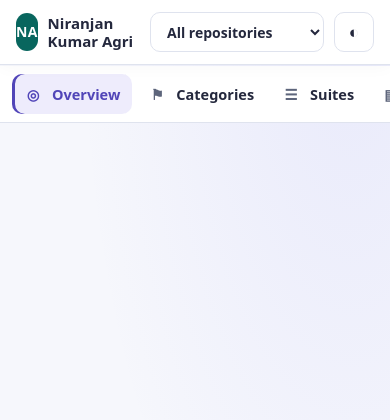
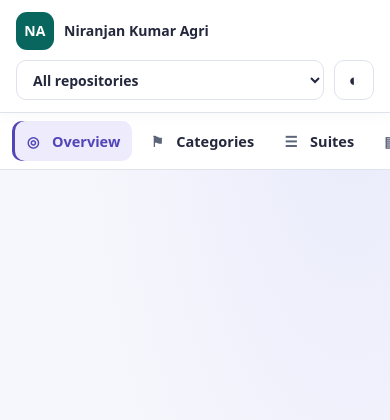
Before and after one commit to niranjankagri/automation-coverage-quality-intelligence, a FastAPI app: page /next/ in a window 390 px wide. Shown: the top 420 px of the page. Run offline with FastAPI, Linux system fonts and the light colour scheme; data that the repository does not hold is empty; parts of the project's set-up code (start-up, migrations or seed data) failed here and were passed over.

Commit message:
style(report): keep phone branding and repository controls legible

```diff
--- a/src/qualityintel/dashboard/static/next/report.css
+++ b/src/qualityintel/dashboard/static/next/report.css
@@ -247,3 +247,16 @@ td.num, th.num { text-align: right; font-variant-numeric: tabular-nums; }
   .card:hover { border-color: var(--accent-line); box-shadow: 0 10px 28px rgba(43, 47, 83, .08); }
   .suite-name a { transition: color .15s; }
 }
+/* Keep the portfolio mark and repository picker legible on narrow phones. */
+.brand-mark { flex: none; }
+.ring-value { font-size: 28px; }
+@media (max-width: 600px) {
+  .topbar { flex-wrap: wrap; row-gap: 10px; }
+  .brand { min-height: 38px; }
+  .brand-text { font-size: 14px; }
+  .topbar-tools { flex: 1 0 100%; min-width: 0; }
+  .repo-switch { flex: 1; min-width: 0; }
+  .repo-switch select { width: 100%; max-width: none; }
+  .round { flex: none; }
+  .sidebar { top: 112px; }
+}
```
